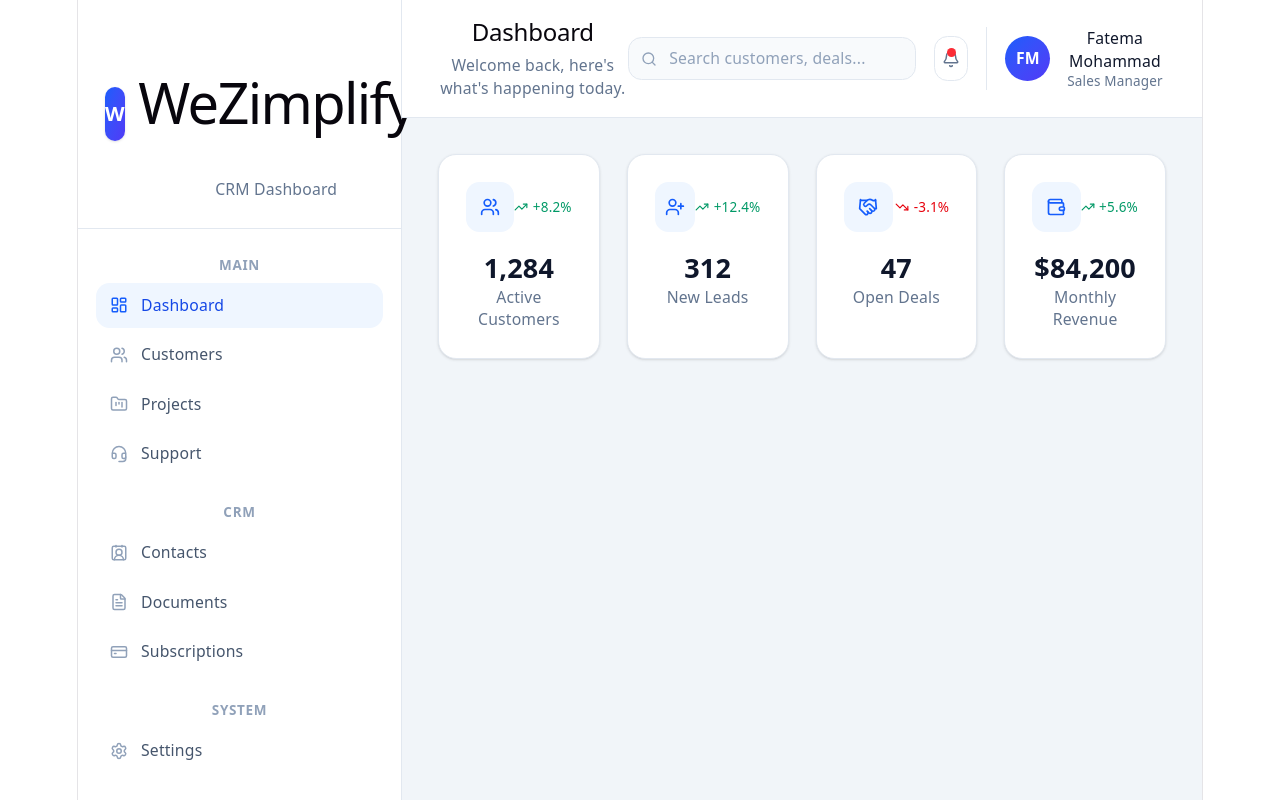
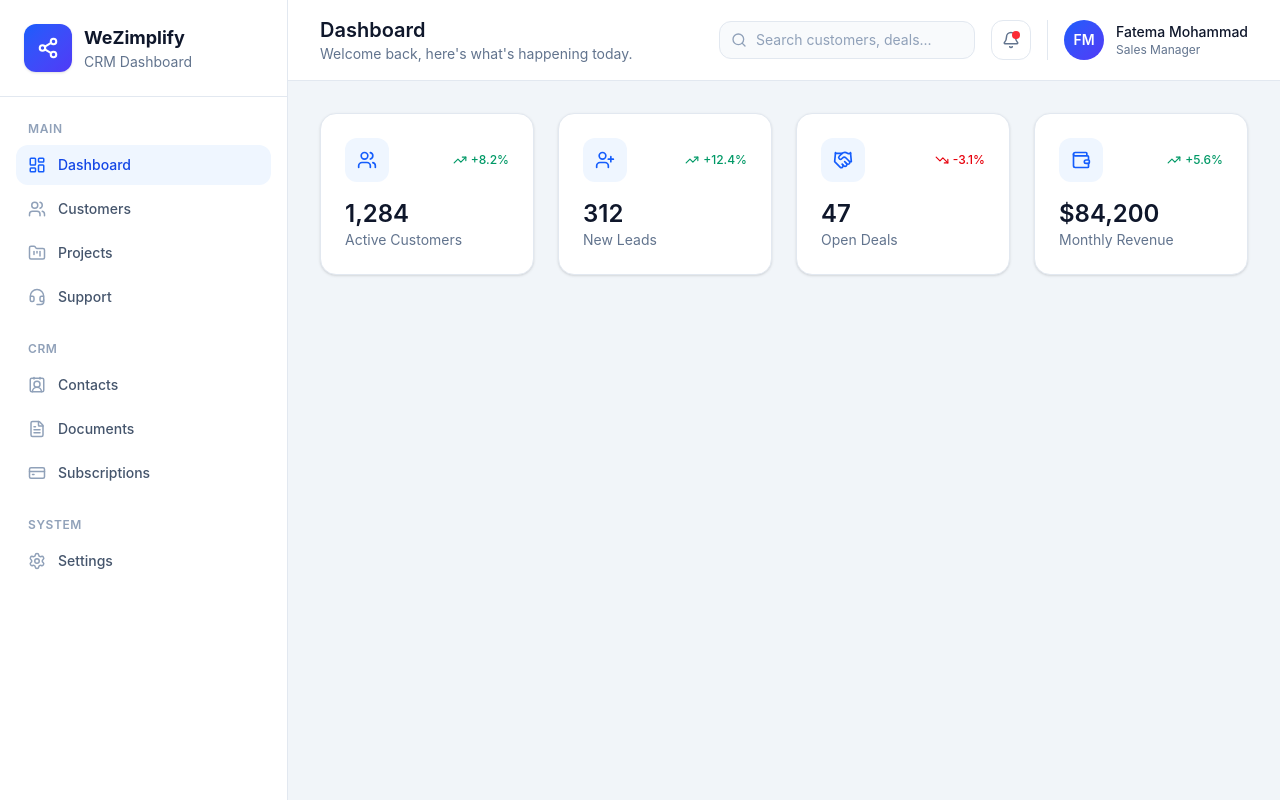
Before and after one commit to FatemaMohammad/crm-dashboard, a React (Vite) app in the folder wezimplify-crm-dashboard/: page / in a window 1280 px wide. Built offline with nearby package versions, Linux system fonts and the light colour scheme.

Commit message:
Implement sidebar navigation UI

```diff
--- a/wezimplify-crm-dashboard/src/components/layout/SidebarLogo.tsx
+++ b/wezimplify-crm-dashboard/src/components/layout/SidebarLogo.tsx
@@ -1,8 +1,10 @@
+import { Share2 } from "lucide-react";
+
 function SidebarLogo() {
   return (
     <div className="flex items-center gap-3 border-b border-slate-200 px-6 py-6">
-      <div className="flex h-12 w-12 items-center justify-center rounded-xl bg-gradient-to-br from-blue-600 to-indigo-600 text-white font-bold text-lg shadow-sm">
-        W
+      <div className="flex h-12 w-12 items-center justify-center rounded-xl bg-gradient-to-br from-blue-600 to-indigo-600 text-white shadow-sm">
+        <Share2 size={22} strokeWidth={2.25} />
       </div>
 
       <div>
--- a/wezimplify-crm-dashboard/src/index.css
+++ b/wezimplify-crm-dashboard/src/index.css
@@ -1,112 +1,5 @@
-@import "tailwindcss"
-;:root {
-  --text: #6b6375;
-  --text-h: #08060d;
-  --bg: #fff;
-  --border: #e5e4e7;
-  --code-bg: #f4f3ec;
-  --accent: #aa3bff;
-  --accent-bg: rgba(170, 59, 255, 0.1);
-  --accent-border: rgba(170, 59, 255, 0.5);
-  --social-bg: rgba(244, 243, 236, 0.5);
-  --shadow:
-    rgba(0, 0, 0, 0.1) 0 10px 15px -3px, rgba(0, 0, 0, 0.05) 0 4px 6px -2px;
-
-  --sans: system-ui, 'Segoe UI', Roboto, sans-serif;
-  --heading: system-ui, 'Segoe UI', Roboto, sans-serif;
-  --mono: ui-monospace, Consolas, monospace;
-
-  font: 18px/145% var(--sans);
-  letter-spacing: 0.18px;
-  color-scheme: light dark;
-  color: var(--text);
-  background: var(--bg);
-  font-synthesis: none;
-  text-rendering: optimizeLegibility;
-  -webkit-font-smoothing: antialiased;
-  -moz-osx-font-smoothing: grayscale;
-
-  @media (max-width: 1024px) {
-    font-size: 16px;
-  }
-}
-
-@media (prefers-color-scheme: dark) {
-  :root {
-    --text: #9ca3af;
-    --text-h: #f3f4f6;
-    --bg: #16171d;
-    --border: #2e303a;
-    --code-bg: #1f2028;
-    --accent: #c084fc;
-    --accent-bg: rgba(192, 132, 252, 0.15);
-    --accent-border: rgba(192, 132, 252, 0.5);
-    --social-bg: rgba(47, 48, 58, 0.5);
-    --shadow:
-      rgba(0, 0, 0, 0.4) 0 10px 15px -3px, rgba(0, 0, 0, 0.25) 0 4px 6px -2px;
-  }
-
-  #social .button-icon {
-    filter: invert(1) brightness(2);
-  }
-}
-
-#root {
-  width: 1126px;
-  max-width: 100%;
-  margin: 0 auto;
-  text-align: center;
-  border-inline: 1px solid var(--border);
-  min-height: 100svh;
-  display: flex;
-  flex-direction: column;
-  box-sizing: border-box;
-}
+@import "tailwindcss";
 
 body {
   margin: 0;
 }
-
-h1,
-h2 {
-  font-family: var(--heading);
-  font-weight: 500;
-  color: var(--text-h);
-}
-
-h1 {
-  font-size: 56px;
-  letter-spacing: -1.68px;
-  margin: 32px 0;
-  @media (max-width: 1024px) {
-    font-size: 36px;
-    margin: 20px 0;
-  }
-}
-h2 {
-  font-size: 24px;
-  line-height: 118%;
-  letter-spacing: -0.24px;
-  margin: 0 0 8px;
-  @media (max-width: 1024px) {
-    font-size: 20px;
-  }
-}
-p {
-  margin: 0;
-}
-
-code,
-.counter {
-  font-family: var(--mono);
-  display: inline-flex;
-  border-radius: 4px;
-  color: var(--text-h);
-}
-
-code {
-  font-size: 15px;
-  line-height: 135%;
-  padding: 4px 8px;
-  background: var(--code-bg);
-}
```
